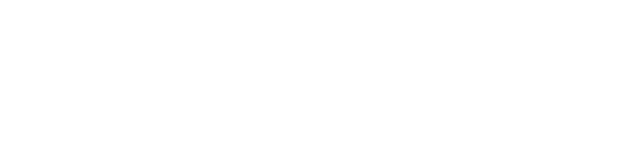
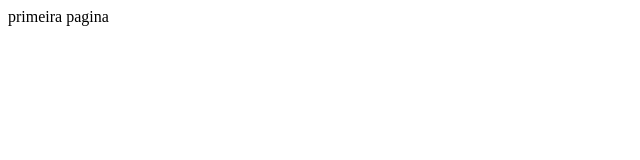
Before and after one commit to Wellington89/homeofficewemtecma, a plain HTML site: page index.html in a window 1280 px wide. Shown: the whole page, without its empty margins (0-640 px from the left). Drawn offline with Linux system fonts and the light colour scheme.

Commit message:
cont one

```diff
--- a/index.html
+++ b/index.html
@@ -7,6 +7,7 @@
     <title>Document</title>
 </head>
 <body>
+    primeira pagina
 
 </body>
 </html>
```
